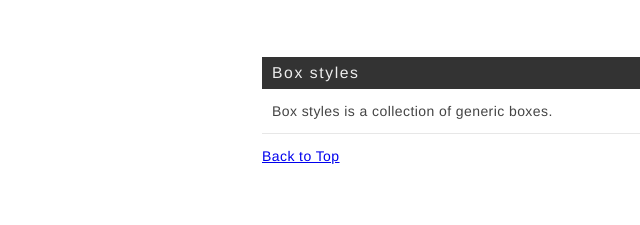
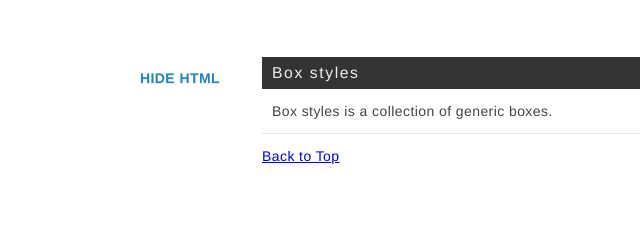
Before and after one commit to jakobloekke/tdcss.js, a website: page download/index.html in a window 1280 px wide. Shown: the part 168-393 px from the top of the page, 0-640 px from the left. Drawn offline with nearby package versions, Linux system fonts and the light colour scheme.

Commit message:
Adds back html toggle for sidebar.

```diff
--- a/download/tdcss.js
+++ b/download/tdcss.js
@@ -515,6 +515,11 @@
             case 'sidebar':
                 $('.tdcss-header').show();
                 $('.tdcss-subheader-nav').show();
+
+                var htmlToggleContainer =
+                    '<ul class="tdcss-html-toggle"><li class="tdcss-toggle-link"></li></ul>';
+                $('.docked-menu').prepend(htmlToggleContainer);
+                $('.tdcss-toggle-link').append(makeHTMLToggle());
                 break;
             default:
                 $(module.container).after("<div class='tdcss-control-bar'>" +
--- a/download/themes/sidebar/tdcss.css
+++ b/download/themes/sidebar/tdcss.css
@@ -125,6 +125,20 @@ body {
 
 .tdcss-navigation a:hover {
   color: #999;
+}
+
+.tdcss-navigation .tdcss-html-snippet-toggle {
+  padding: 0;
+  margin: 0;
+  font-weight: 700;
+  color: #2285C2;
+  text-shadow: 0 1px 0px rgba(0, 0, 0, 0.1);
+  text-transform: uppercase;
+  transition: color 600ms;
+}
+
+.tdcss-navigation .tdcss-html-snippet-toggle:hover {
+  color: #156394;
 }
 
 /* Container only created for sidebar theme */
--- a/src/tdcss.js
+++ b/src/tdcss.js
@@ -516,6 +516,11 @@
             case 'sidebar':
                 $('.tdcss-header').show();
                 $('.tdcss-subheader-nav').show();
+
+                var htmlToggleContainer =
+                    '<ul class="tdcss-html-toggle"><li class="tdcss-toggle-link"></li></ul>';
+                $('.docked-menu').prepend(htmlToggleContainer);
+                $('.tdcss-toggle-link').append(makeHTMLToggle());
                 break;
             default:
                 $(module.container).after("<div class='tdcss-control-bar'>" +
--- a/src/themes/sidebar/tdcss.css
+++ b/src/themes/sidebar/tdcss.css
@@ -113,6 +113,19 @@ body {
 }
 .tdcss-navigation a:hover {
   color: #999;
+}
+
+.tdcss-navigation .tdcss-html-snippet-toggle {
+  margin: 0;
+  padding: 0;
+  text-transform: uppercase;
+  transition: color 600ms;
+  color: #2285C2;
+  font-weight: 700;
+  text-shadow: 0px 1px 0px rgba(0,0,0,.1);
+}
+.tdcss-navigation .tdcss-html-snippet-toggle:hover {
+  color: #156394;
 }
 
 /* Container only created for sidebar theme */
```
